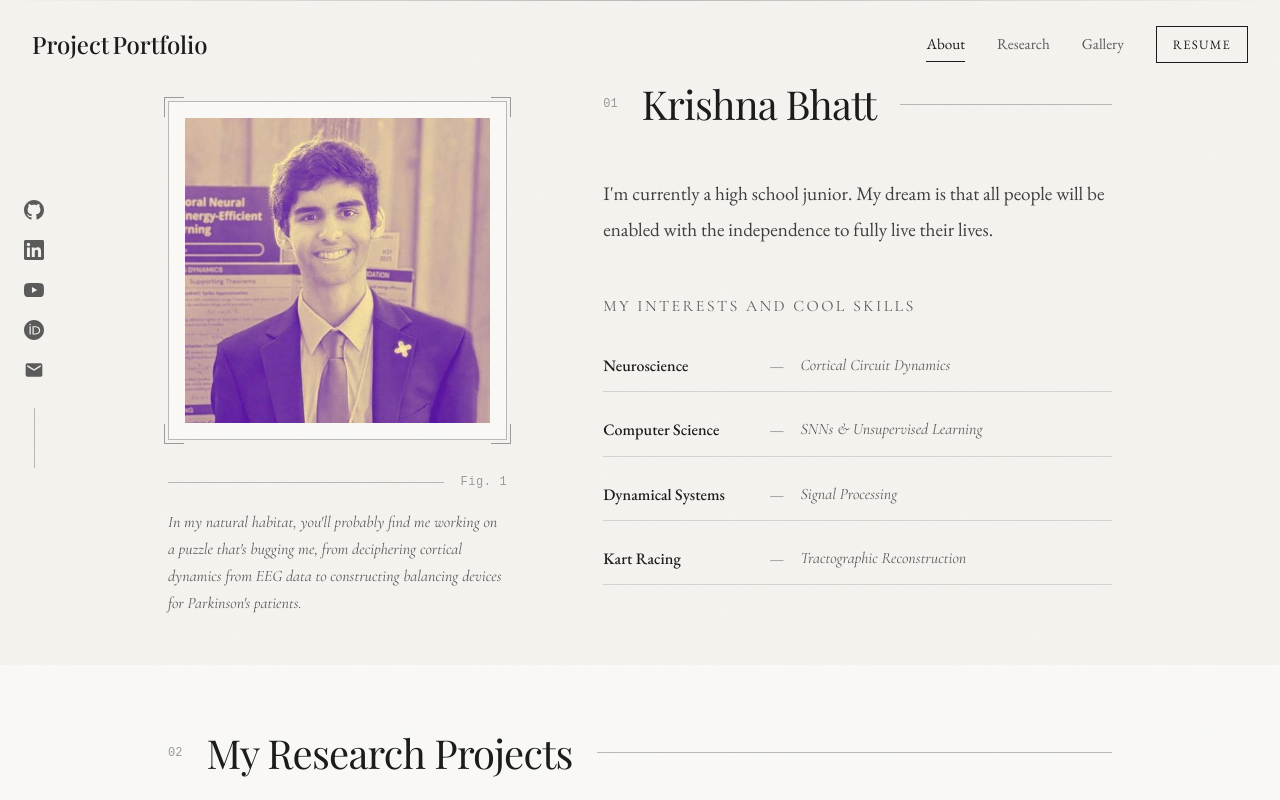
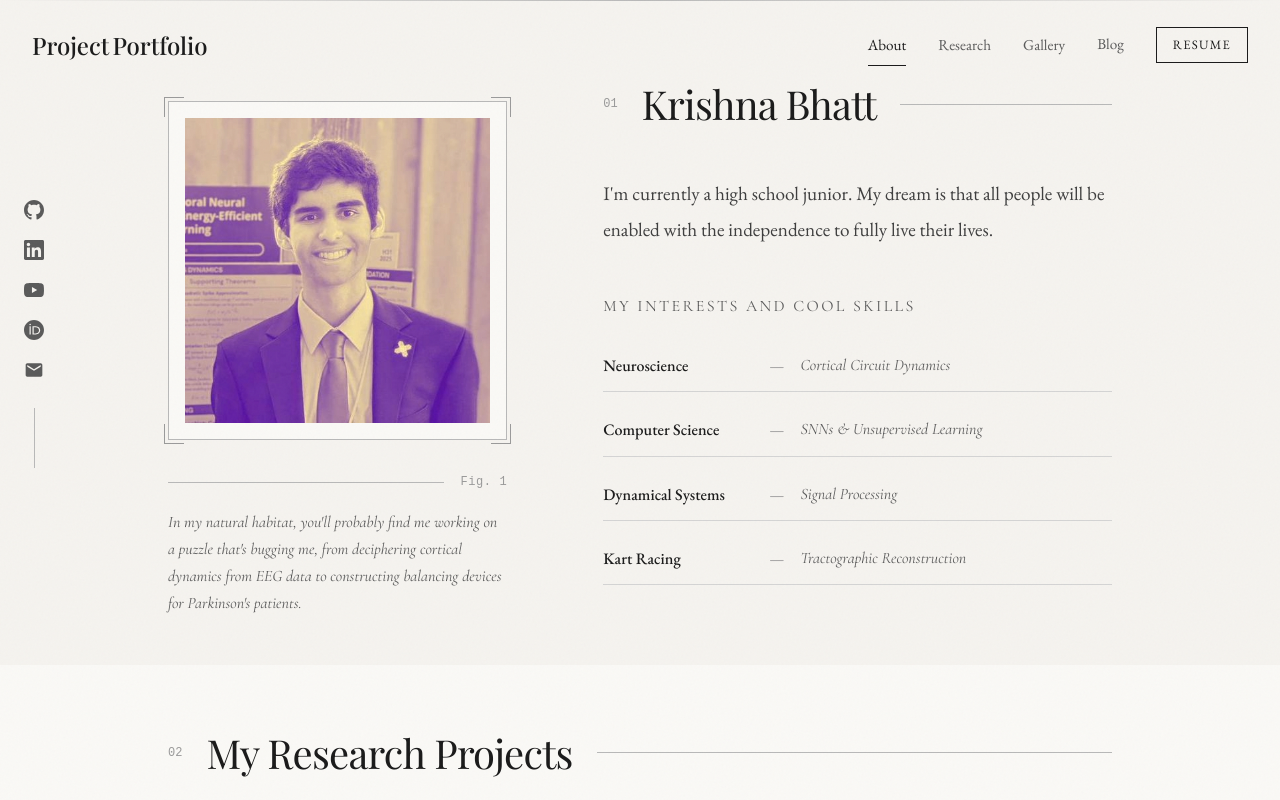
Before and after one commit to blizzard-labs/portfolio-website, a React (Vite) app: page / in a window 1280 px wide. Shown: the top 800 px of the page. Built offline with nearby package versions, Linux system fonts and the light colour scheme; a web font is replaced by a local one.

Commit message:
blog capabilities

```diff
--- a/src/components/Navigation/Navigation.jsx
+++ b/src/components/Navigation/Navigation.jsx
@@ -83,6 +83,18 @@ const Navigation = () => {
                   )}
                 </motion.button>
               ))}
+              <motion.a
+                href="https://blog.krishna-bhatt.com"
+                target="_blank"
+                rel="noopener noreferrer"
+                className="nav-item"
+                initial={{ opacity: 0, y: -20 }}
+                animate={{ opacity: 1, y: 0 }}
+                transition={{ delay: navItems.length * 0.1, duration: 0.4 }}
+                whileHover={{ y: -2 }}
+              >
+                <span className="nav-item-text">Blog</span>
+              </motion.a>
             </div>
 
             <a
@@ -138,6 +150,18 @@ const Navigation = () => {
                   <span className="mobile-nav-text">{item.label}</span>
                 </motion.button>
               ))}
+              <motion.a
+                href="https://blog.krishna-bhatt.com"
+                target="_blank"
+                rel="noopener noreferrer"
+                className="mobile-nav-item"
+                initial={{ opacity: 0, x: 50 }}
+                animate={{ opacity: 1, x: 0 }}
+                transition={{ delay: navItems.length * 0.05 }}
+              >
+                <span className="mobile-nav-number">0{navItems.length + 1}</span>
+                <span className="mobile-nav-text">Blog</span>
+              </motion.a>
             </div>
           </motion.div>
         )}
```
Also changed, not shown: 13 other files (tests, documents, lock files or other folders).
